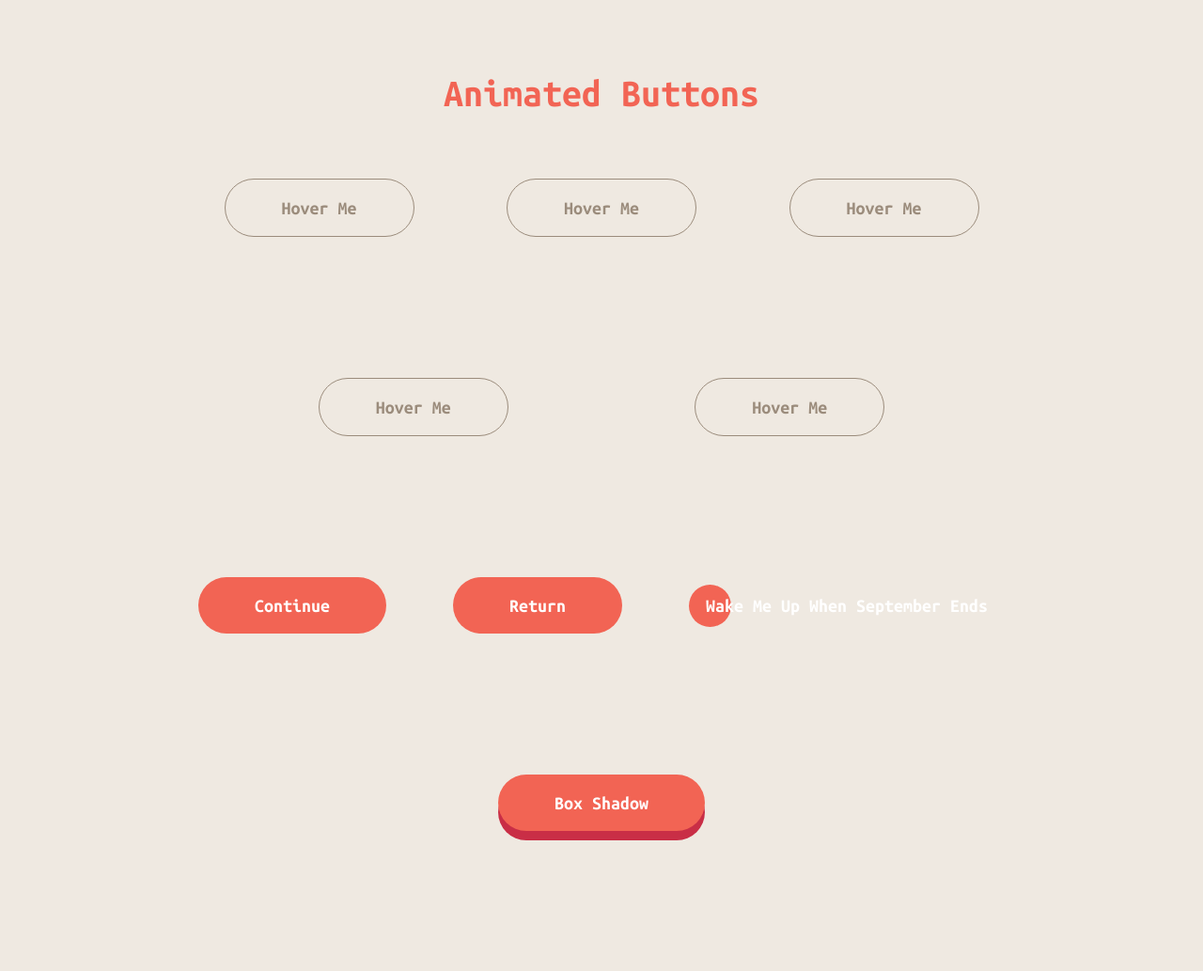
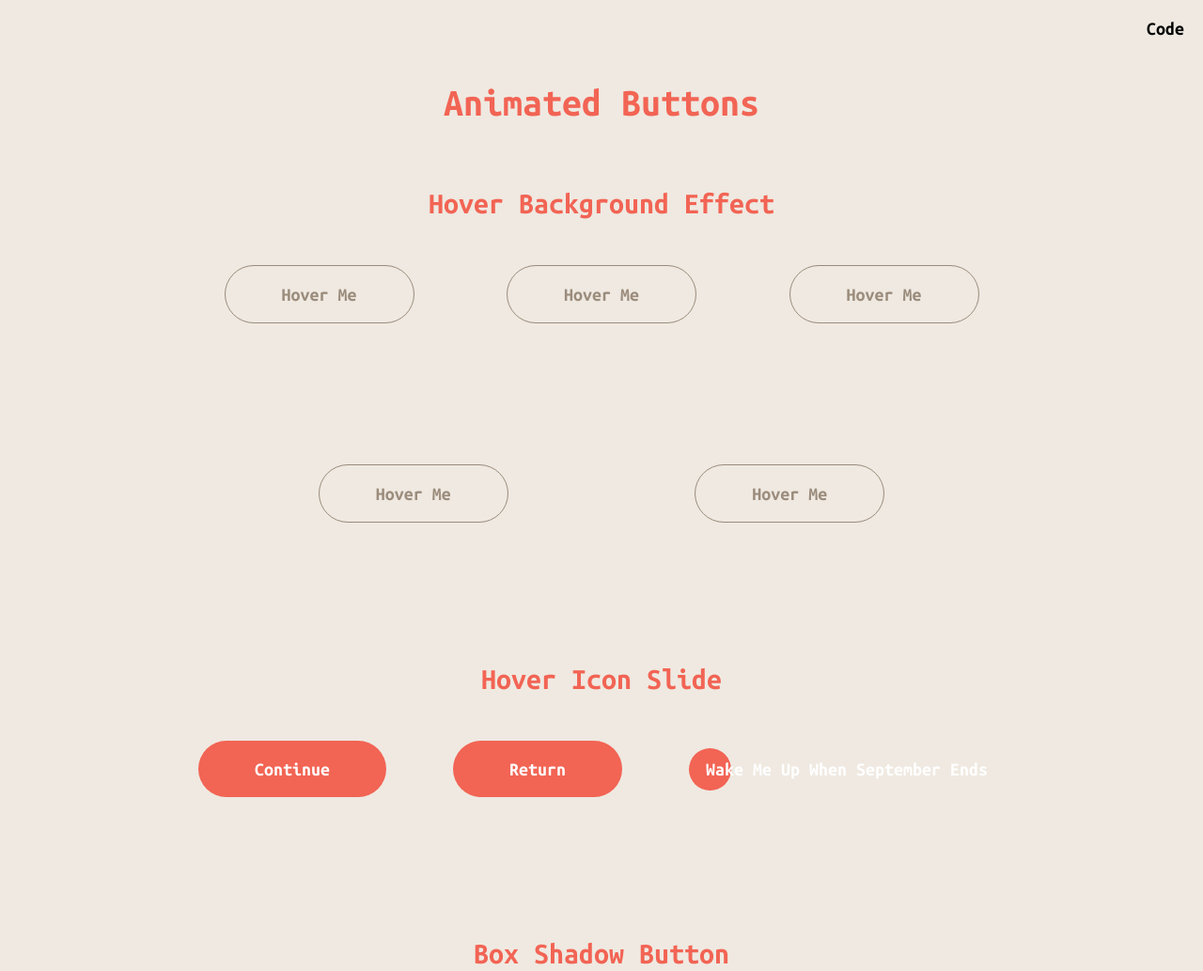
Before and after one commit to khaingthinzarthwe/animated-buttons, a plain HTML site: page index.html in a window 1280 px wide. Shown: the top 1033 px of the page at 94% size. Drawn offline with Linux system fonts and the light colour scheme; a web font is replaced by a local one.

Commit message:
add title and code link

```diff
--- a/index.html
+++ b/index.html
@@ -12,9 +12,13 @@
     <link rel="stylesheet" href="style.css">
 </head>
 <body>
+    <div class="link-code">
+        <a href="https://github.com/khaingthinzarthwe/animated-buttons">Code</a>
+    </div>
     <div class="container">
         <h1>Animated Buttons</h1>
         <!-- fill color when hover -->
+        <h2>Hover Background Effect</h2>
         <div class="btn-gp">
             <button class="btn btn-bg-fill">Hover Me</button>
             <button class="btn btn-fill-v btn-fill-v1">Hover Me</button>
@@ -27,6 +31,7 @@
         </div>
 
         <!-- icon slide when hover -->
+        <h2>Hover Icon Slide</h2>
         <div class="btn-gp">
             <button class="btn btn-slide btn-slide1">Continue</button>
             <button class="btn btn-slide btn-slide2">Return</button>
@@ -34,6 +39,7 @@
         </div>
 
         <!-- box shadow button -->
+        <h2>Box Shadow Button</h2>
         <div class="btn-gp mb0">
             <button class="btn btn-shadow">Box Shadow</button>
         </div>
--- a/style.css
+++ b/style.css
@@ -2,6 +2,41 @@ body {
     padding: 0;
     margin: 0;
     font-family: "Ubuntu Mono", monospace;
+    background-color: #EFE9E1;
+}
+
+.link-code {
+    padding: 20px;
+    display: flex;
+    justify-content: flex-end;
+}
+
+.link-code a {
+    position: relative;
+    text-decoration: none;
+    font-size: 20px;
+    font-weight: 700;
+    color: #000;
+}
+
+.link-code a::after {
+    content: "";
+    position: absolute;
+    left: 0;
+    bottom: -2px;
+    width: 100%;
+    height: 2px;
+    background: #000;
+    transform: scaleX(0);
+    transform-origin: right;
+    -webkit-transition: transform 0.5s;
+	-moz-transition: transform 0.5s;
+	transition: transform 0.5s;
+}
+
+.link-code a:hover::after {
+    transform: scaleX(1);
+    transform-origin: left;
 }
 
 .mb0 {
@@ -10,8 +45,7 @@ body {
 
 .container {
     width: 100%;
-    padding: 50px 0 150px;
-    background-color: #EFE9E1;
+    padding-bottom: 150px;
 }
 
 .container h1 {
@@ -19,6 +53,13 @@ body {
     color: #F26454;
     text-align: center;
     margin-bottom: 70px;
+}
+
+.container h2 {
+    font-size: 32px;
+    color: #F26454;
+    text-align: center;
+    margin-bottom: 50px;
 }
 
 .container .btn-gp {
@@ -190,11 +231,11 @@ body {
     color: #fff;
     background-color: #F26454;
     border: none;
-    box-shadow: #C92E46 0px 10px 0px 0px;
+    box-shadow: #C92E46 0px 8px 0px 0px;
 }
 
 .btn-shadow:hover {
-    box-shadow: #C92E46 0px 7px 0px 0px;
+    box-shadow: #C92E46 0px 6px 0px 0px;
 }
 
 .btn-shadow:active {
@@ -204,59 +245,3 @@ body {
 	-moz-transition: all 0.3s;
 	transition: all 0.3s;
 }
-
-/* icon button */
-/* .btn.btn-icon1 {
-    border-radius: 50%;
-    padding: 35px 35px;
-    background-color: #000;
-    border: none;
-}
-
-.btn-icon1 img {
-    position: absolute;
-    top: 50%;
-    left: 50%;
-    transform: translate(-50%, -50%);
-    width: 40px;
-    height: 40px;
-}
-
-.btn.btn-icon1:hover {
-    background-color: #A79BF9;
-} */
-
-/*  */
-/* .fill-button {
-  margin-top: 100px;
-  padding: 15px 30px;
-  font-size: 18px;
-  border: 2px solid #3498db;
-  color: #3498db;
-  background-color: transparent;
-  cursor: pointer;
-  position: relative;
-  overflow: hidden;
-  transition: color 0.4s ease-in-out;
-}
-
-.fill-button::before {
-  content: '';
-  position: absolute;
-  top: 0;
-  left: 0;
-  width: 100%;
-  height: 100%;
-  background-color: #3498db;
-  z-index: -1;
-  transform: translateX(-100%);
-  transition: transform 0.4s ease-in-out;
-}
-
-.fill-button:hover {
-  color: #ffffff;
-}
-
-.fill-button:hover::before {
-  transform: translateX(0);
-} */
```
